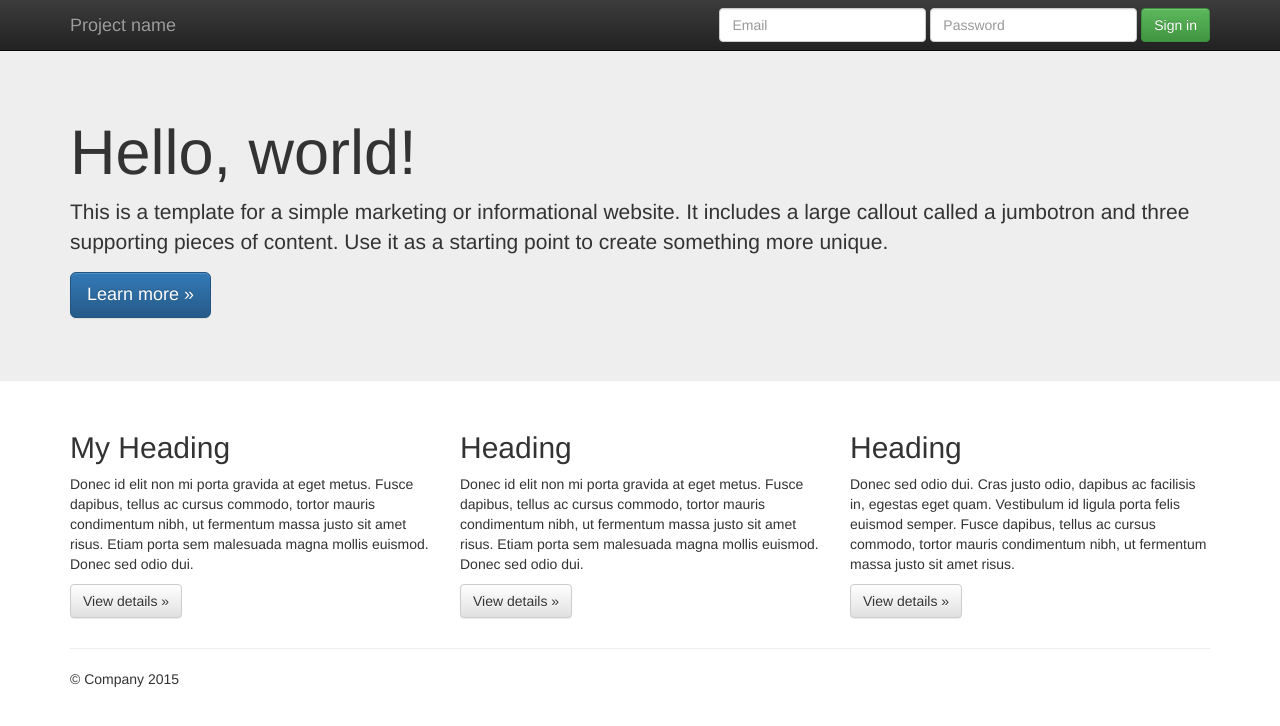
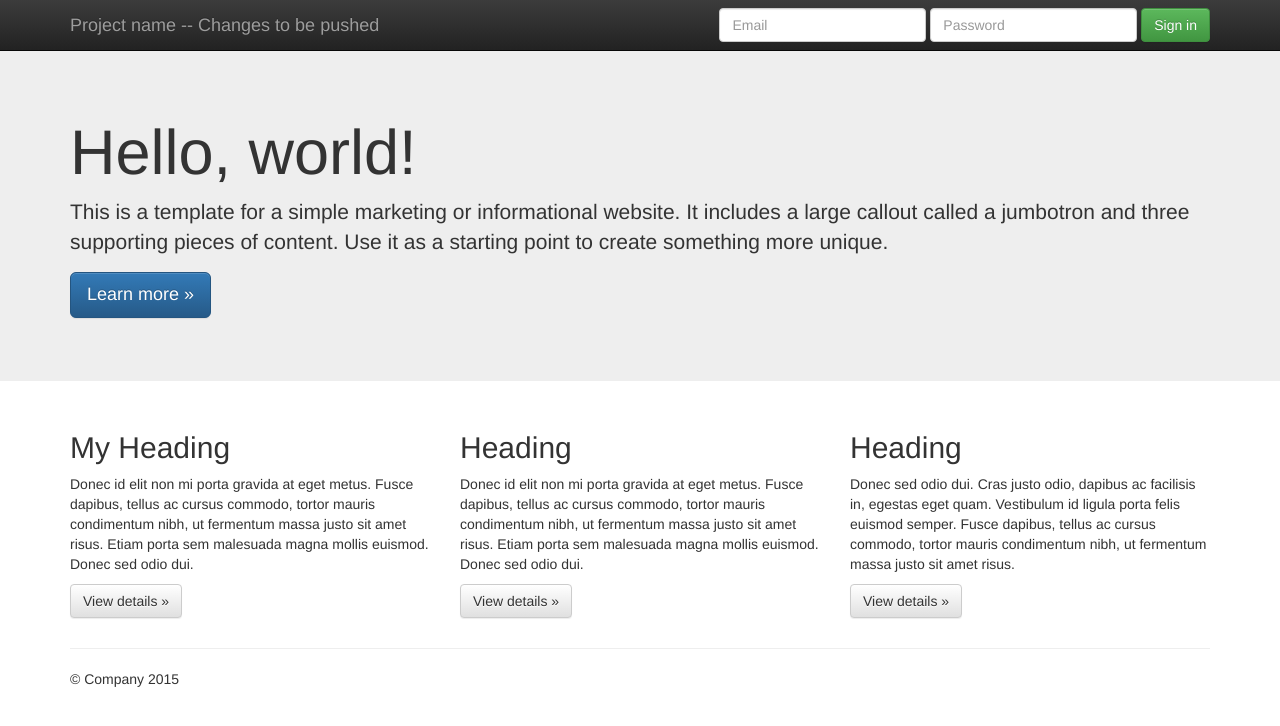
Before and after one commit to sbskablan/git-demo, a plain HTML site: page index.html in a window 1280 px wide. Drawn offline with nearby package versions, Linux system fonts and the light colour scheme.

Commit message:
Updating index.html for Git Demo

```diff
--- a/index.html
+++ b/index.html
@@ -36,7 +36,7 @@
             <span class="icon-bar"></span>
             <span class="icon-bar"></span>
           </button>
-          <a class="navbar-brand" href="#">Project name</a>
+          <a class="navbar-brand" href="#">Project name -- Changes to be pushed</a>
         </div>
         <div id="navbar" class="navbar-collapse collapse">
           <form class="navbar-form navbar-right" role="form">
```
